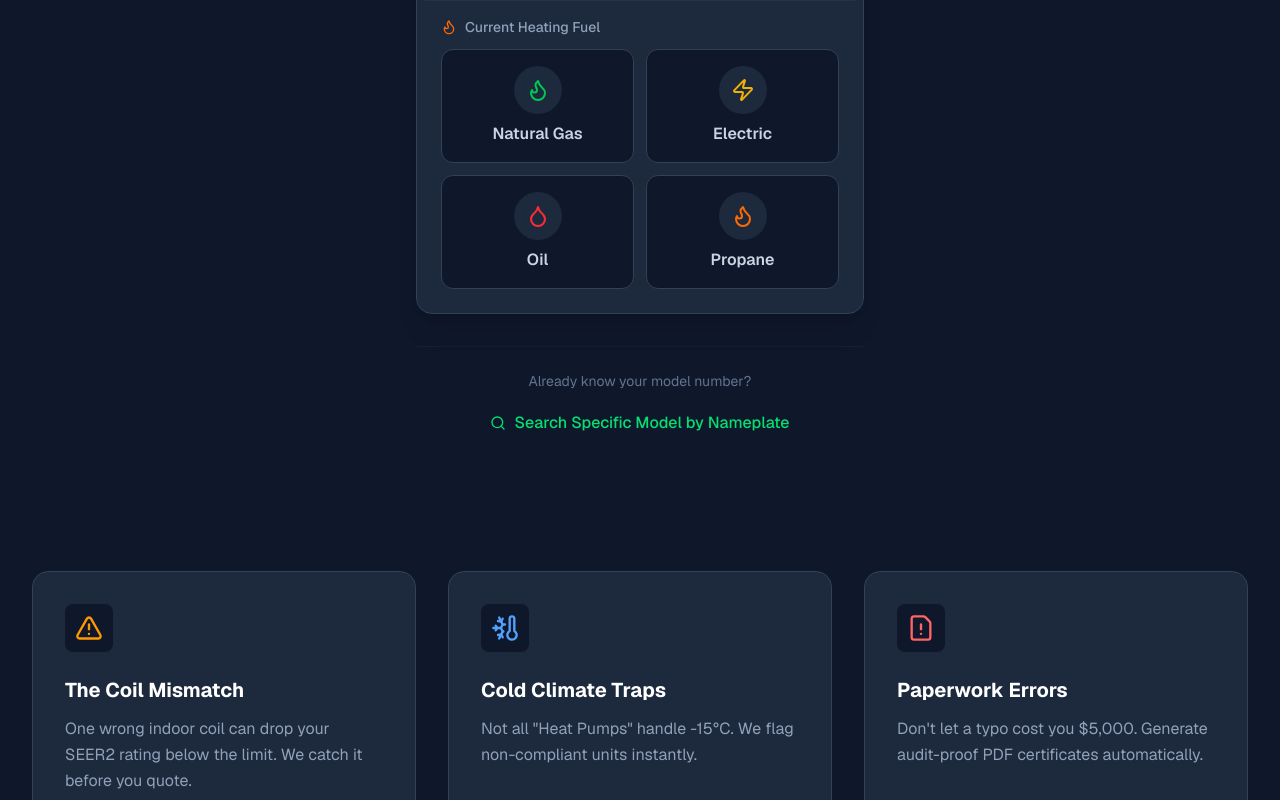
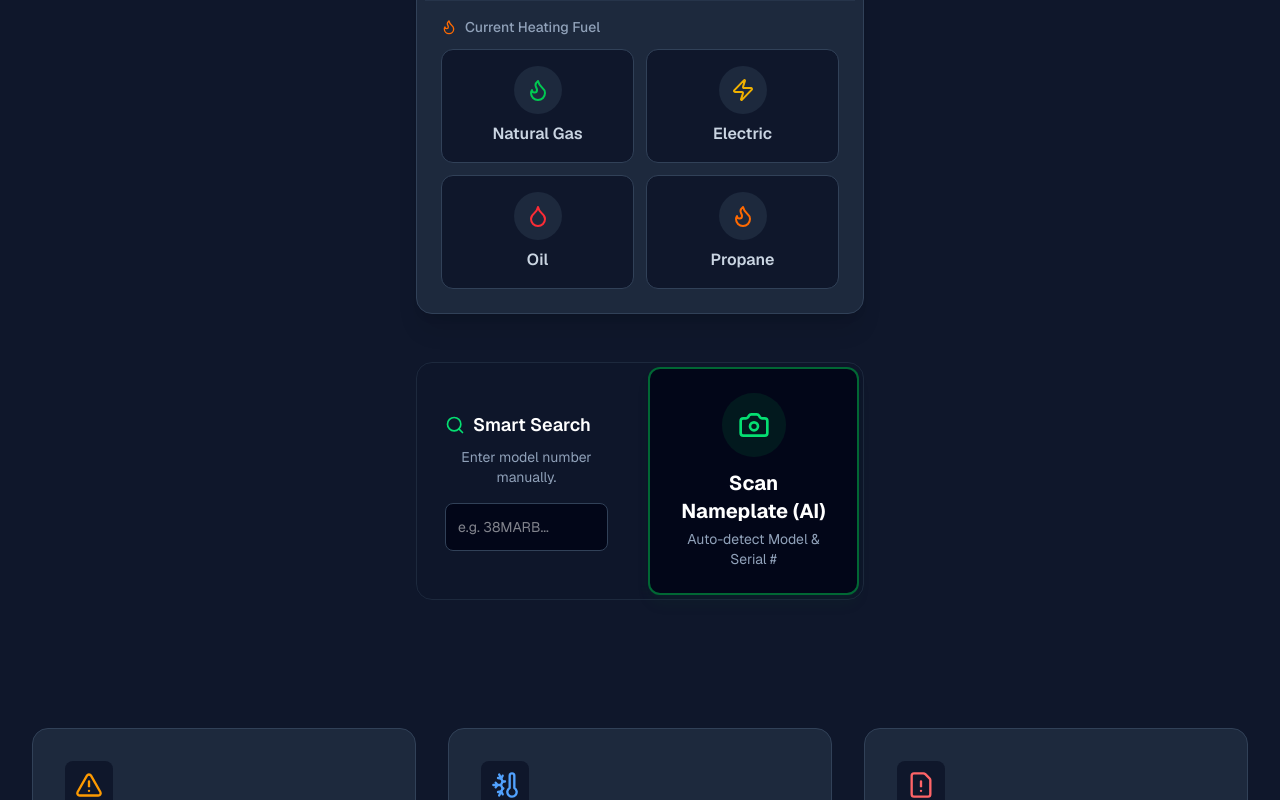
Before and after one commit to clinicscout-maker/rebate-guard, a Next.js app: page / in a window 1280 px wide. Shown: the part 516-1316 px from the top of the page. Built offline with nearby package versions, Linux system fonts and the light colour scheme.

Commit message:
feat: Add Dashboard Scanner Hero with Layout Integration

```diff
--- a/app/page.tsx
+++ b/app/page.tsx
@@ -6,6 +6,7 @@ import { useState } from 'react';
 import Link from 'next/link';
 import ScannerModal from '@/components/ScannerModal';
 import SimpleTriage from '@/components/SimpleTriage';
+import ScannerHero from '@/components/ScannerHero';
 
 export default function Home() {
   const [isScannerOpen, setIsScannerOpen] = useState(false);
@@ -38,15 +39,8 @@ export default function Home() {
           <div className="w-full max-w-md space-y-4">
             <SimpleTriage />
 
-            <div className="mt-8 pt-6 border-t border-slate-800/50 w-full flex flex-col items-center">
-              <p className="text-sm text-slate-500 mb-3">Already know your model number?</p>
-              <button
-                onClick={() => setIsScannerOpen(true)}
-                className="text-green-400 hover:text-green-300 font-medium flex items-center gap-2 transition-colors py-2 px-4 rounded-lg hover:bg-green-400/10"
-              >
-                <Search className="w-4 h-4" />
-                <span>Search Specific Model by Nameplate</span>
-              </button>
+            <div className="mt-12 w-full">
+              <ScannerHero />
             </div>
           </div>
         </section>
--- /dev/null
+++ b/components/ScannerHero.tsx
@@ -0,0 +1,126 @@
+'use client';
+
+import React, { useState, useRef } from 'react';
+import { Camera, Search, RefreshCw, AlertCircle } from 'lucide-react';
+import ModelSearchInput from './ModelSearchInput';
+import { scanNameplate } from '@/app/actions/scan-nameplate';
+
+export default function ScannerHero() {
+    const [searchValue, setSearchValue] = useState('');
+    const [isScanning, setIsScanning] = useState(false);
+    const [error, setError] = useState<string | null>(null);
+    const fileInputRef = useRef<HTMLInputElement>(null);
+
+    const handleScanClick = () => {
+        fileInputRef.current?.click();
+    };
+
+    const handleFileChange = async (e: React.ChangeEvent<HTMLInputElement>) => {
+        const file = e.target.files?.[0];
+        if (!file) return;
+
+        if (file.size > 5 * 1024 * 1024) {
+            setError("Image is too large. Please resize to under 5MB.");
+            return;
+        }
+
+        setIsScanning(true);
+        setError(null);
+
+        const reader = new FileReader();
+        reader.onload = async (event) => {
+            const base64Content = event.target?.result as string;
+
+            try {
+                const result = await scanNameplate(base64Content);
+
+                if (result.success && result.data) {
+                    setSearchValue(result.data.model_number);
+                    // Optional: You could also handle serial number here if needed
+                } else {
+                    setError(result.error as string || "Could not identify text. Try again.");
+                }
+            } catch (err) {
+                setError("Network or Server Error");
+                console.error(err);
+            } finally {
+                setIsScanning(false);
+                if (fileInputRef.current) fileInputRef.current.value = '';
+            }
+        };
+        reader.readAsDataURL(file);
+    };
+
+    return (
+        <div className="w-full max-w-4xl mx-auto mt-8">
+            <div className="bg-slate-900/50 backdrop-blur-sm rounded-2xl p-1 border border-slate-800">
+                <div className="grid grid-cols-1 md:grid-cols-2 gap-4">
+
+                    {/* Left: Manual Search */}
+                    <div className="p-6 flex flex-col justify-center">
+                        <h3 className="text-white font-semibold text-lg mb-2 flex items-center gap-2">
+                            <Search className="w-5 h-5 text-green-400" />
+                            Smart Search
+                        </h3>
+                        <p className="text-slate-400 text-sm mb-4">
+                            Enter model number manually.
+                        </p>
+                        <ModelSearchInput
+                            value={searchValue}
+                            onChange={setSearchValue}
+                            placeholder="e.g. 38MARB..."
+                            className="bg-slate-950 border-slate-700 h-12 text-lg"
+                        />
+                    </div>
+
+                    {/* Right: AI Scanner Button */}
+                    <div className="relative group">
+                        <input
+                            type="file"
+                            accept="image/*"
+                            capture="environment"
+                            ref={fileInputRef}
+                            onChange={handleFileChange}
+                            className="hidden"
+                        />
+
+                        <button
+                            onClick={handleScanClick}
+                            disabled={isScanning}
+                            className="w-full h-full min-h-[160px] bg-slate-950 hover:bg-slate-900 border-2 border-green-500/50 hover:border-green-400 rounded-xl p-6 flex flex-col items-center justify-center gap-3 transition-all cursor-pointer relative overflow-hidden shadow-lg shadow-green-900/10 group-hover:shadow-green-500/20"
+                        >
+                            {/* Animated processing overlay */}
+                            {isScanning && (
+                                <div className="absolute inset-0 bg-slate-900/90 z-10 flex flex-col items-center justify-center">
+                                    <RefreshCw className="w-10 h-10 text-green-400 animate-spin mb-3" />
+                                    <span className="text-green-400 font-bold animate-pulse">Processing...</span>
+                                </div>
+                            )}
+
+                            <div className="w-16 h-16 rounded-full bg-green-500/10 flex items-center justify-center group-hover:scale-110 transition-transform duration-300">
+                                <Camera className="w-8 h-8 text-green-400" />
+                            </div>
+
+                            <div className="text-center">
+                                <h3 className="text-xl font-bold text-white mb-1 group-hover:text-green-300 transition-colors">
+                                    Scan Nameplate (AI)
+                                </h3>
+                                <p className="text-sm text-slate-400 group-hover:text-slate-300 transition-colors">
+                                    Auto-detect Model & Serial #
+                                </p>
+                            </div>
+                        </button>
+                    </div>
+                </div>
+
+                {/* Error Feedback */}
+                {error && (
+                    <div className="mx-6 mb-4 mt-2 p-3 bg-red-500/10 border border-red-500/20 rounded-lg flex items-center gap-3 text-red-200 text-sm">
+                        <AlertCircle className="w-4 h-4 text-red-400 shrink-0" />
+                        {error}
+                    </div>
+                )}
+            </div>
+        </div>
+    );
+}
```
